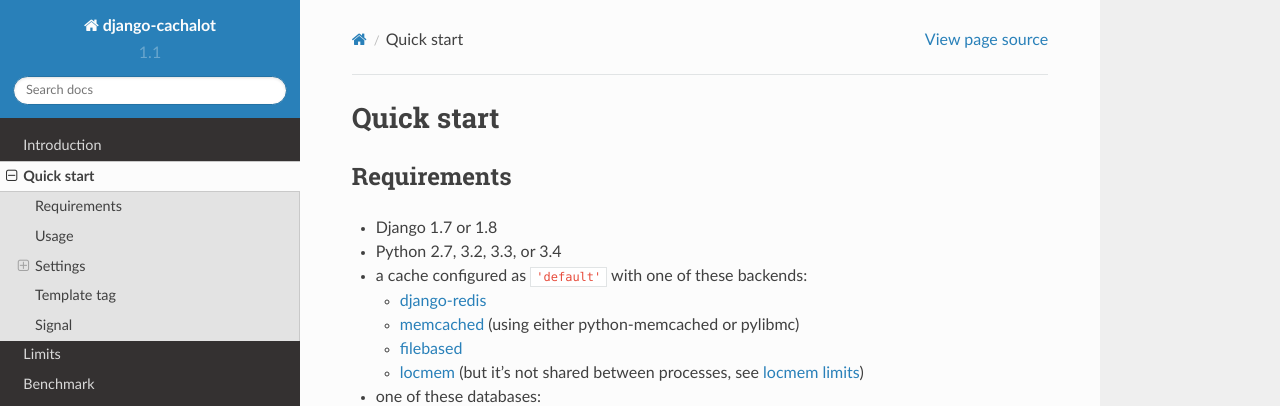
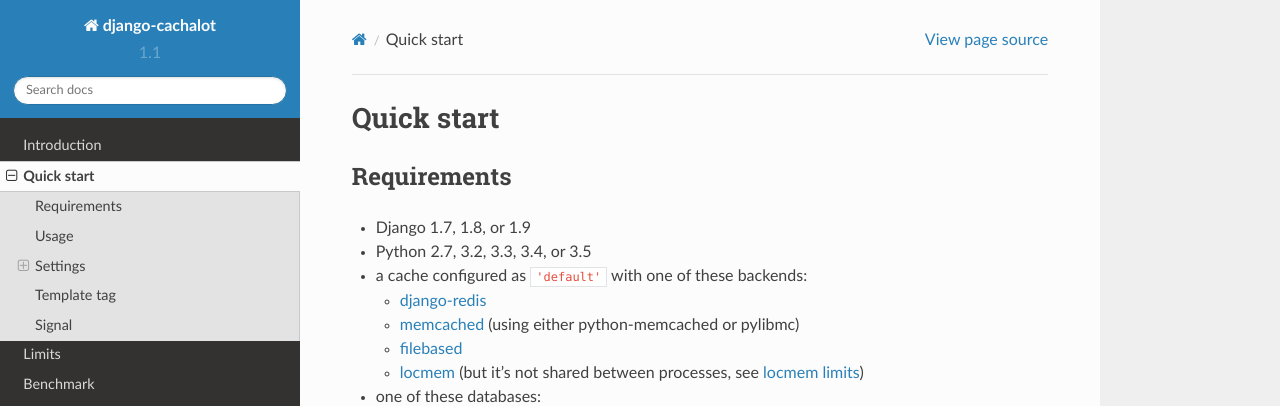
Before and after one commit to noripyt/django-cachalot, a Sphinx documentation site: the page built from docs/quickstart.rst, in a window 1280 px wide and 900 px high. Shown: the top 406 px of the window. Built offline with Sphinx 7.4.7 and the Read the Docs theme 2.0.0, drawn with Linux system fonts in a browser that asks for light colours; pages that are not in the unit, such as notebooks, are missing from menus.

Commit message:
Adds new supported versions to Quickstart.

```diff
--- a/docs/quickstart.rst
+++ b/docs/quickstart.rst
@@ -4,8 +4,8 @@
 Requirements
 ............
 
-- Django 1.7 or 1.8
-- Python 2.7, 3.2, 3.3, or 3.4
+- Django 1.7, 1.8, or 1.9
+- Python 2.7, 3.2, 3.3, 3.4, or 3.5
 - a cache configured as ``'default'`` with one of these backends:
 
   - `django-redis <https://github.com/niwibe/django-redis>`_
```
